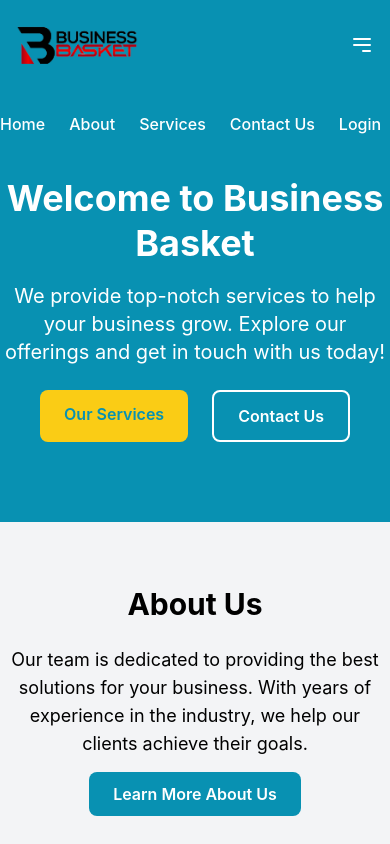
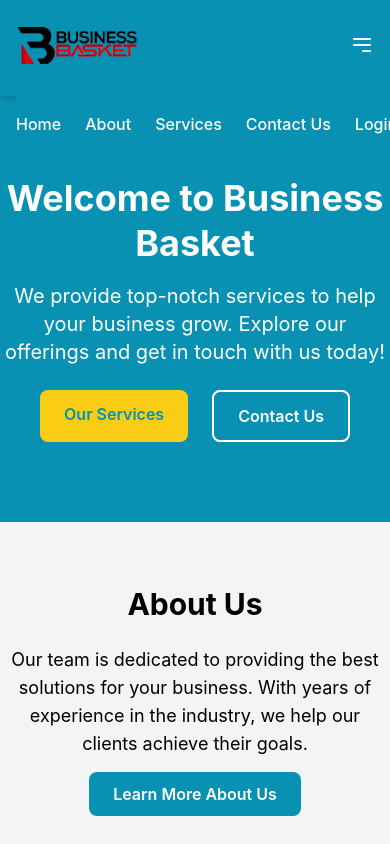
Before and after one commit to bbipl1/bbipl-app, a React (Create React App) app: page / in a window 390 px wide. Both pictures are taken after a click on the button "Toggle navigation". Shown: the top 844 px of the page. Built offline with nearby package versions, Linux system fonts and the light colour scheme; no server answers.

Commit message:
10-01-2025

```diff
--- a/src/layout/NavBar.jsx
+++ b/src/layout/NavBar.jsx
@@ -26,7 +26,7 @@
 
         {/* Navigation Links */}
         <ul
-          className={`md:flex space-x-6 font-medium ${
+          className={` ml-4 md:flex space-x-6 font-medium ${
             isMenuOpen ? "flex" : "hidden"
           } absolute md:static top-full left-0 w-full md:w-auto bg-cyan-600 md:bg-transparent py-4 md:py-0`}
         >
```
